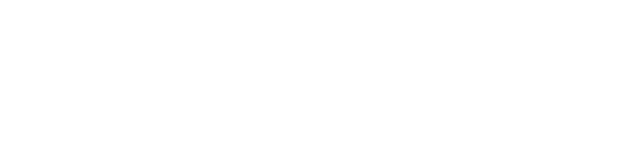
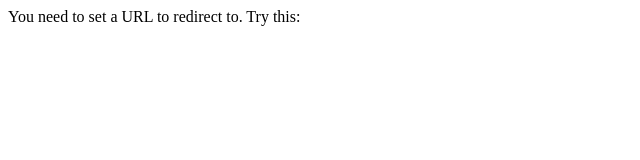
Before and after one commit to uiojaafdosijfafdssf/uiojaafdosijfafdssf.github.io, a plain HTML site: page index.html in a window 1280 px wide. Shown: the whole page, without its empty margins (0-640 px from the left). Drawn offline with Linux system fonts and the light colour scheme.

Commit message:
Update index.html

```diff
--- a/index.html
+++ b/index.html
@@ -1,5 +1,13 @@
 <html>
+	<body>
+		This is a URL redirector. If it doesn't redirect, just go to the URL that it's supposed to redirect to.
+	</body>
 	<script>
-		alert(window.location.href);
+		var urllol = window.location.href.split("?url=")[1];
+		if (urllol != undefined) {
+			window.location.replace("https://" + urllol);
+		} else {
+			document.body.innerHTML = "You need to set a URL to redirect to. Try this: <a href='https://uiojaafdosijfafdssf.github.io?url=github.com/uiojaafdosijfafdssf'></a>";
+		};
 	</script>
 </html>
```
